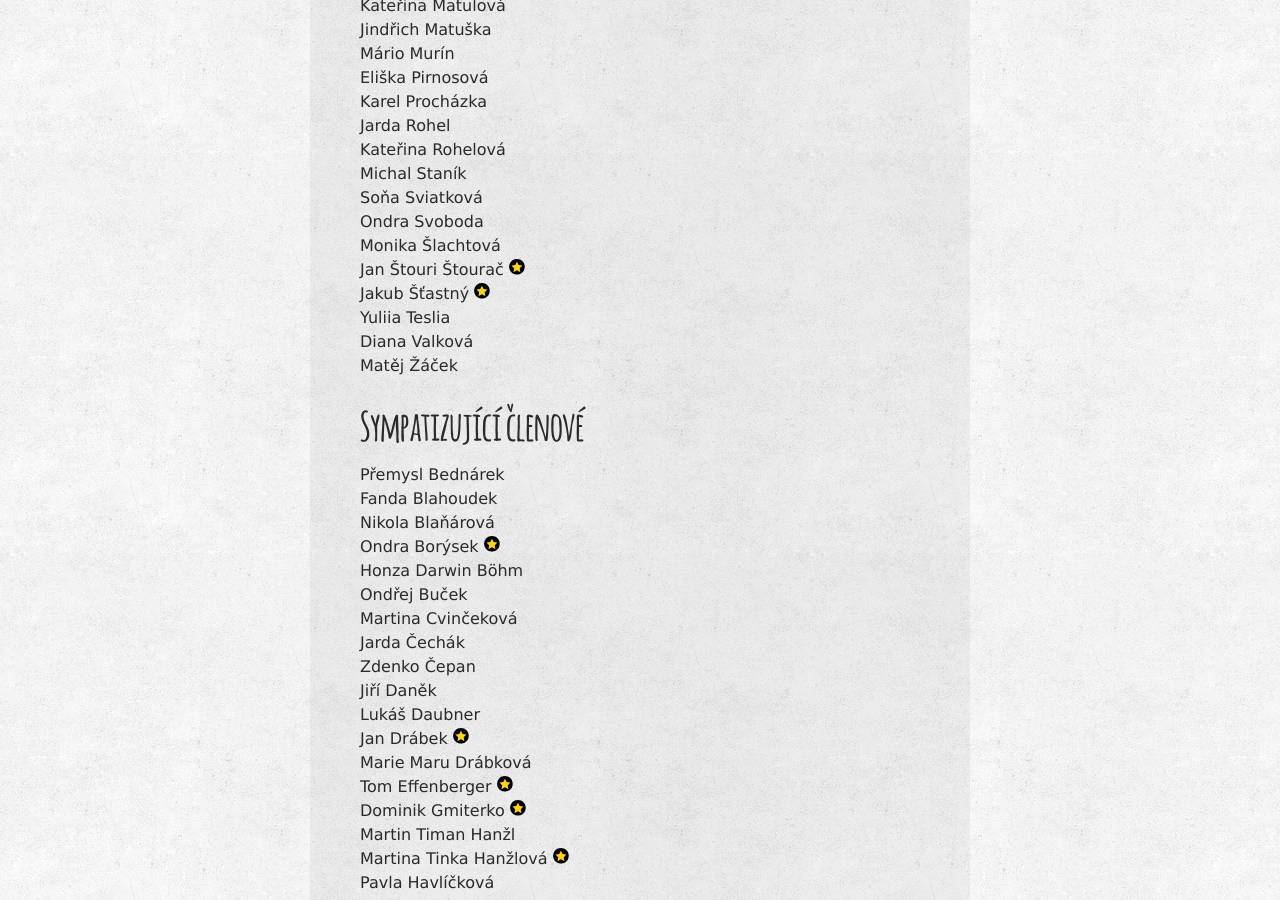
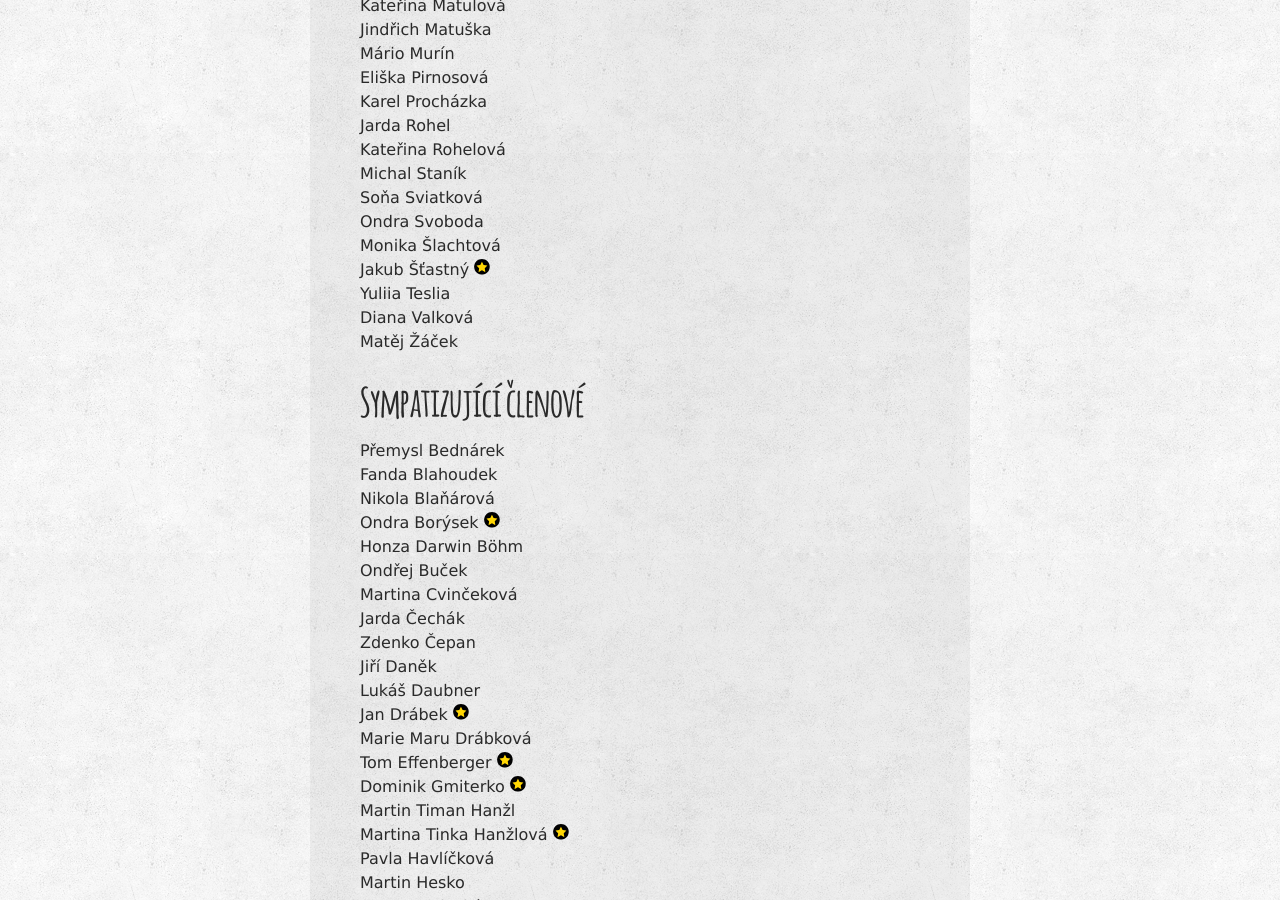
Before and after one commit to zverinec/zverinec-web, a Jekyll site: the page built from _pages/members.md, in a window 1280 px wide and 900 px high, scrolled down 1247 px. Built offline with Jekyll 4.4.1, drawn with Linux system fonts in a browser that asks for light colours; comment, search, counter and statistics services are not loaded.

Commit message:
Move member to sympathising

```diff
--- a/_pages/members.md
+++ b/_pages/members.md
@@ -47,7 +47,6 @@ Michal Staník<br/>
 Soňa Sviatková<br/>
 Ondra Svoboda<br/>
 Monika Šlachtová<br/>
-Jan Štouri Štourač <img src="img/rad.svg" class="rad" title="Řád přítele severské zvěře za práci na back-endu KSI webu" /><br/>
 Jakub Šťastný <img src="img/rad.svg" class="rad" title="Řád přítele severské zvěře za mimořádné nasazení přesahující hranice státu i spánkového režimu" /><br/>
 Yuliia Teslia<br/>
 Diana Valková<br/>
@@ -122,6 +121,7 @@ Alexandra Stanová<br/>
 Adéla Stopka<br/>
 Eva Šmijáková<br/>
 Vláďa Štill <img src="img/rad.svg" class="rad" title="Řád přítele severské zvěře za mimořádný nekromantický počin oživení InterLoSa" /><br/>
+Jan Štouri Štourač <img src="img/rad.svg" class="rad" title="Řád přítele severské zvěře za práci na back-endu KSI webu" /><br/>
 Timotej Šujan<br/>
 Samuel Šuľan<br/>
 Daniel Timko<br/>
```
